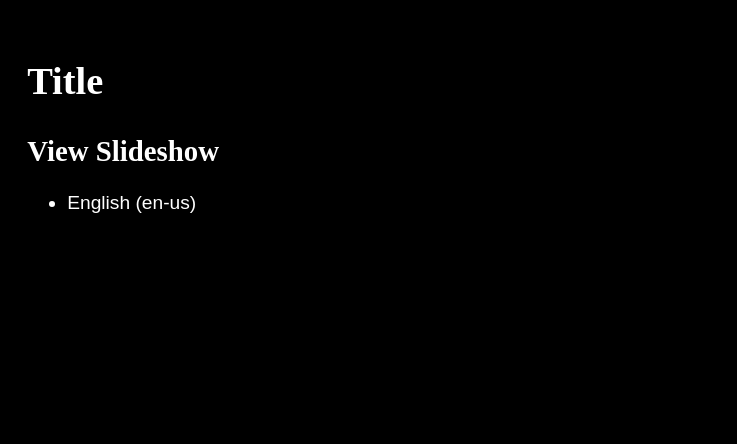
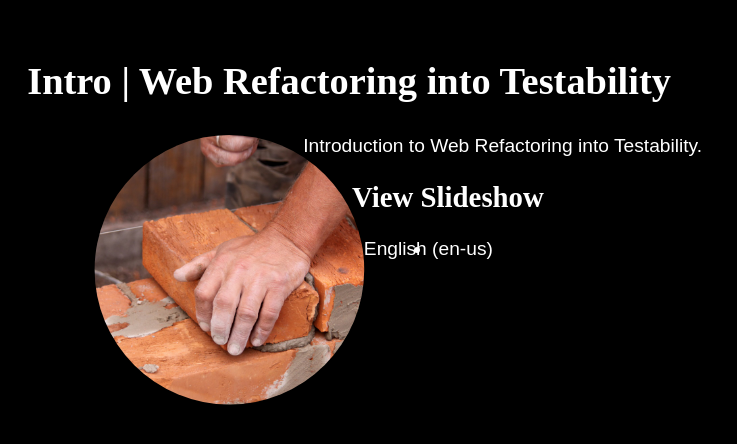
Before and after one commit to ThirstyHead/web-refactoring-intro, a website: page index.html in a window 1280 px wide. Shown: the whole page, without its empty margins (0-737 px from the left). Drawn offline with Linux system fonts and the light colour scheme.

Commit message:
updated landing page

```diff
--- a/index.html
+++ b/index.html
@@ -2,7 +2,7 @@
 <html lang="en">
   <head>
     <meta charset="utf-8">
-    <title></title>
+    <title>Intro | Web Refactoring into Testability</title>
     <meta name="viewport" content="width=device-width, initial-scale=1">
     <meta name="author" content="Scott Davis <scott@thirstyhead.com>">
     <meta name="description" content="">
@@ -52,10 +52,10 @@
 
   <body>
     <article>
-      <h1>Title</h1>
-    <img src="" alt="">
-    <p>
-    </p>
+      <h1>Intro | Web Refactoring into Testability</h1>
+        <img src="bricks.jpg" alt="bricks">
+        <p>Introduction to <a href="https://thethousandyearweb.com/examples/refactoring">Web Refactoring into Testability</a>.
+        </p>
 
     <h2>View Slideshow</h2>
     <ul>
```
Also changed, not shown: bricks.jpg (added).
